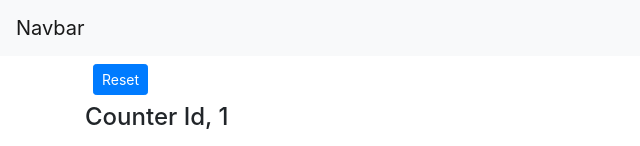
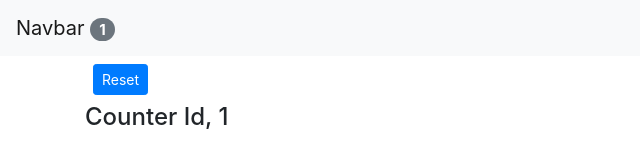
Before and after one commit to Russel-Tsang/React-Counter-App, a React (Create React App) app: page / in a window 1280 px wide. Shown: the top 146 px of the page, without its empty margins (0-640 px from the left). Built offline with nearby package versions, Linux system fonts and the light colour scheme.

Commit message:
display number of counters from props

```diff
--- a/src/components/ReactCourseSection2/navbar.jsx
+++ b/src/components/ReactCourseSection2/navbar.jsx
@@ -5,7 +5,7 @@ class navbar extends Component {
         return (
             <nav className="navbar navbar-expand-lg navbar-light bg-light">
                 <a className="navbar-brand" href="#">
-                    Navbar
+                    Navbar <span className="badge badge-pill badge-secondary">{this.props.totalCounters}</span>
                 </a>
             </nav>
         );
```
